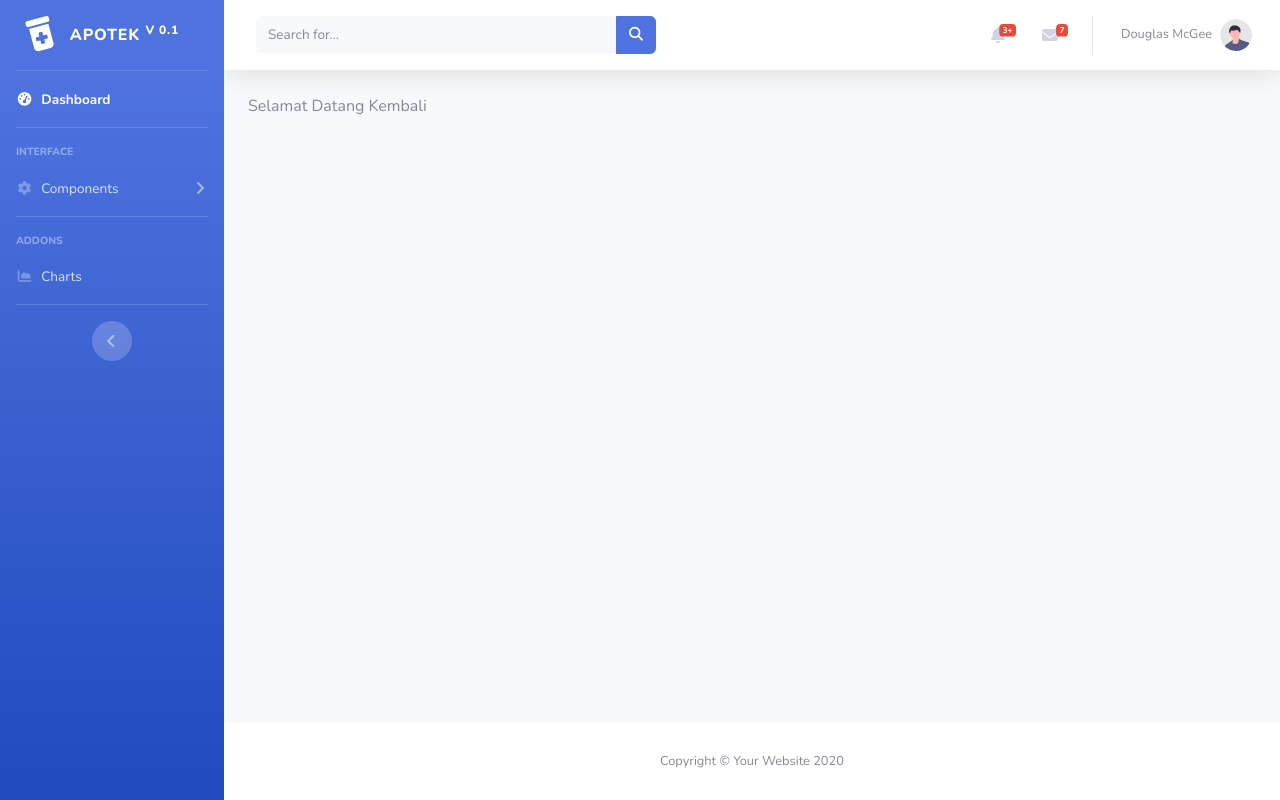
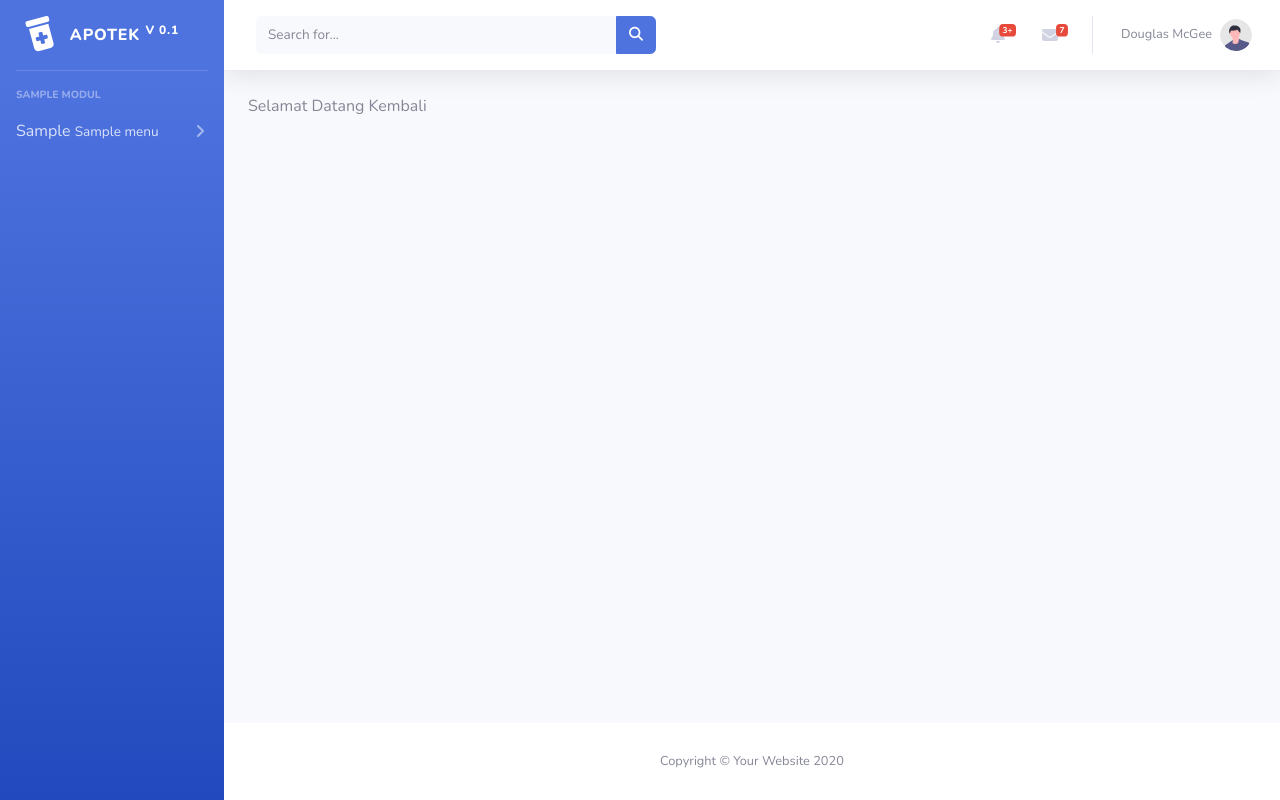
Before and after one commit to ahmadhusain98/apotek, a CodeIgniter app: page /database/index.php/dashboard/index in a window 1280 px wide. Run offline with CodeIgniter, Linux system fonts and the light colour scheme; tables that the repository leaves empty or names only in its code hold one stand-in row (values such as "Sample post"); some libraries are stand-ins or nearby versions.

Commit message:
create template content dinamis

```diff
--- a/application/views/Template/Content.php
+++ b/application/views/Template/Content.php
@@ -48,61 +48,52 @@
         <div class="sidebar-brand-text mx-3">Apotek <sup>v 0.1</sup></div>
       </a>
 
-      <!-- Divider -->
-      <hr class="sidebar-divider my-0">
-
-      <!-- Nav Item - Dashboard -->
-      <li class="nav-item active">
-        <a class="nav-link" href="index.html">
-          <i class="fas fa-fw fa-tachometer-alt"></i>
-          <span>Dashboard</span></a>
-      </li>
-
-      <!-- Divider -->
-      <hr class="sidebar-divider">
-
-      <!-- Heading -->
-      <div class="sidebar-heading">
-        Interface
-      </div>
-
-      <!-- Nav Item - Pages Collapse Menu -->
-      <li class="nav-item">
-        <a class="nav-link collapsed" href="#" data-toggle="collapse" data-target="#collapseTwo" aria-expanded="true" aria-controls="collapseTwo">
-          <i class="fas fa-fw fa-cog"></i>
-          <span>Components</span>
-        </a>
-        <div id="collapseTwo" class="collapse" aria-labelledby="headingTwo" data-parent="#accordionSidebar">
-          <div class="bg-white py-2 collapse-inner rounded">
-            <h6 class="collapse-header">Custom Components:</h6>
-            <a class="collapse-item" href="buttons.html">Buttons</a>
-            <a class="collapse-item" href="cards.html">Cards</a>
-          </div>
-        </div>
-      </li>
-
-      <!-- Divider -->
-      <hr class="sidebar-divider">
-
-      <!-- Heading -->
-      <div class="sidebar-heading">
-        Addons
-      </div>
-
-      <!-- Nav Item - Charts -->
-      <li class="nav-item">
-        <a class="nav-link" href="charts.html">
-          <i class="fas fa-fw fa-chart-area"></i>
-          <span>Charts</span></a>
-      </li>
-
-      <!-- Divider -->
-      <hr class="sidebar-divider d-none d-md-block">
-
-      <!-- Sidebar Toggler (Sidebar) -->
-      <div class="text-center d-none d-md-inline">
-        <button class="rounded-circle border-0" id="sidebarToggle"></button>
-      </div>
+      <?php
+      $modul = $this->db->get("m_modul")->result();
+      foreach ($modul as $mo) :
+        if ($mo->nama == '') {
+          $devider = "my-0";
+        } else {
+          $devider = "";
+        }
+        echo '<hr class="sidebar-divider ' . $devider . '">';
+        echo '<div class="sidebar-heading">
+          ' . $mo->nama . '
+        </div>';
+        $menu = $this->db->get_where("menu", ["id_modul" => $mo->id])->result();
+        foreach ($menu as $me) :
+          $param_menu1 = $this->uri->segment(1);
+          if ($param_menu1 == $me->url) {
+            $active_menu = "active";
+          } else {
+            $active_menu = "";
+          }
+          echo '<li class="nav-item ' . $active_menu . '">';
+          $cek_sub_menu = $this->db->query("SELECT * FROM sub_menu WHERE url LIKE '%$me->url%'")->num_rows();
+          if ($cek_sub_menu > 0) {
+            $sub_menu = $this->db->get_where("sub_menu", ["id_menu" => $me->id])->result();
+            $no = 1;
+            echo '<a class="nav-link collapsed" href="#" data-toggle="collapse" data-target="#collapse' . $me->nama . '" aria-expanded="true" aria-controls="collapsePages">
+                ' . $me->ikon . ' <span>' . $me->nama . '</span>
+              </a>';
+            echo '<div id="collapse' . $me->nama . '" class="collapse" aria-labelledby="heading' . $me->nama . '" data-parent="#accordionSidebar">
+              <div class="bg-white py-2 collapse-inner rounded">
+                <h6 class="collapse-header">' . $me->nama . ':</h6>';
+            foreach ($sub_menu as $sm) {
+              echo '<a class="collapse-item" type="button" onclick="get_menu(' . "'" . $sm->url . "'" . ')">' . $sm->nama . '</a>';
+              $no++;
+            }
+            echo '</div>
+            </div>';
+          } else {
+            echo '<a class="nav-link" type="button" onclick="get_menu(' . "'" . $me->url . "'" . ')">
+              ' . $me->ikon . ' <span>' . $me->nama . '</span>
+            </a>';
+          }
+          echo '</li>';
+      ?>
+        <?php endforeach; ?>
+      <?php endforeach; ?>
 
     </ul>
     <!-- End of Sidebar -->
@@ -368,6 +359,11 @@
     function home() {
       location.href = siteUrl + 'Dashboard';
     }
+
+    function get_menu(menu) {
+      alert(menu)
+      location.href = siteUrl + menu;
+    }
   </script>
 
 </body>
```
